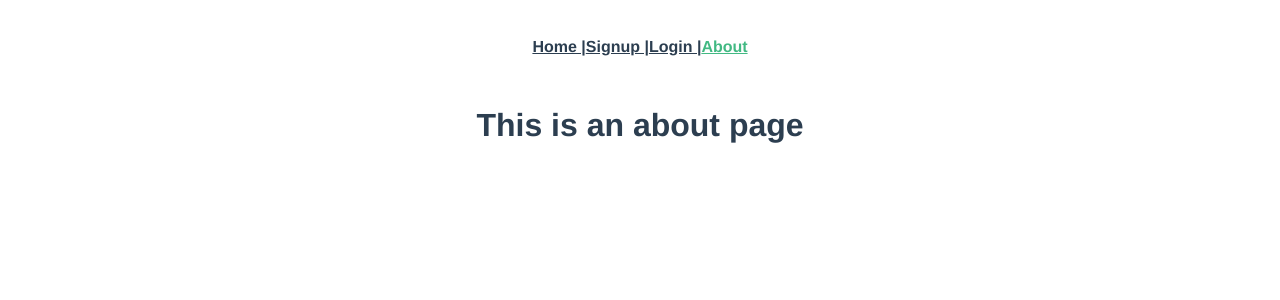
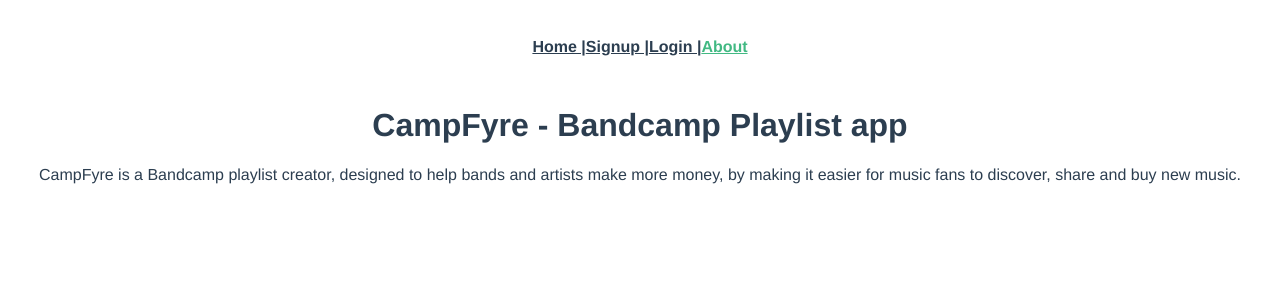
Before and after one commit to git-mckenzie/playlist-frontend-app, a Vue app: page /about in a window 1280 px wide. Shown: the top 300 px of the page. Built offline with nearby package versions, Linux system fonts and the light colour scheme.

Commit message:
removed PlaylistsIndex.vue and updated copy on About page

```diff
--- a/src/views/About.vue
+++ b/src/views/About.vue
@@ -1,5 +1,9 @@
 <template>
   <div class="about">
-    <h1>This is an about page</h1>
+    <h1>CampFyre - Bandcamp Playlist app</h1>
+    <p>
+      CampFyre is a Bandcamp playlist creator, designed to help bands and artists make more money, by making it easier
+      for music fans to discover, share and buy new music.
+    </p>
   </div>
 </template>
--- a/src/views/Home.vue
+++ b/src/views/Home.vue
@@ -1,19 +1,39 @@
 <template>
   <div class="home">
-    <h1>{{ message }}</h1>
+    <h1>All Campfire Playlists</h1>
+    <div v-for="playlist in playlists" :key="playlist.id">
+      <router-link :to="`/playlists/${playlist.id}`">
+        <h2>{{ playlist.playlist_name }}</h2>
+      </router-link>
+      <!-- <router-link :to="`/users/${playlist.user_id}`">
+        <h3>{{ playlist.user.user_name }}</h3>
+      </router-link> -->
+    </div>
   </div>
 </template>
 
 <style></style>
 
 <script>
+import axios from "axios";
 export default {
+  name: "App",
+  components: {},
   data: function () {
     return {
       message: "Welcome to Vue.js!",
     };
   },
-  created: function () {},
-  methods: {},
+  created: function () {
+    this.playlistsIndex();
+  },
+  methods: {
+    playlistsIndex: function () {
+      axios.get("/playlists").then((response) => {
+        console.log(response.data);
+        this.posts = response.data;
+      });
+    },
+  },
 };
 </script>
```
Also changed, not shown: src/views/PlaylistsIndex.vue (deleted).
